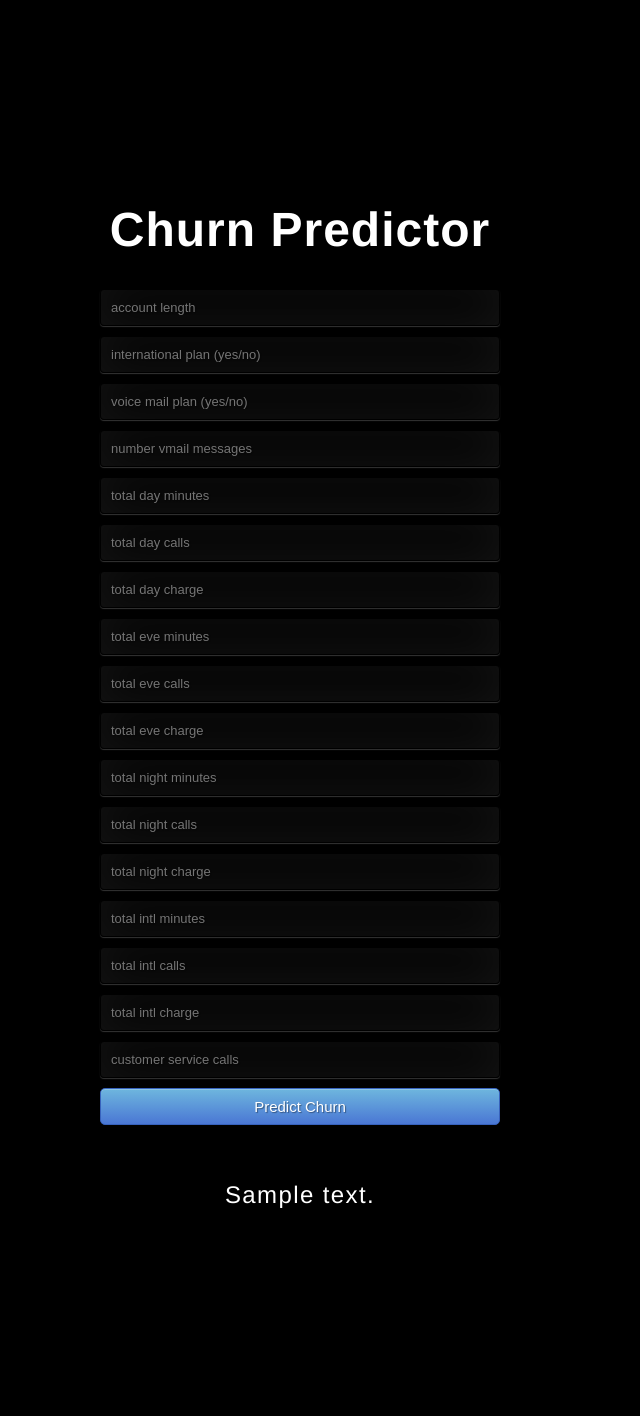
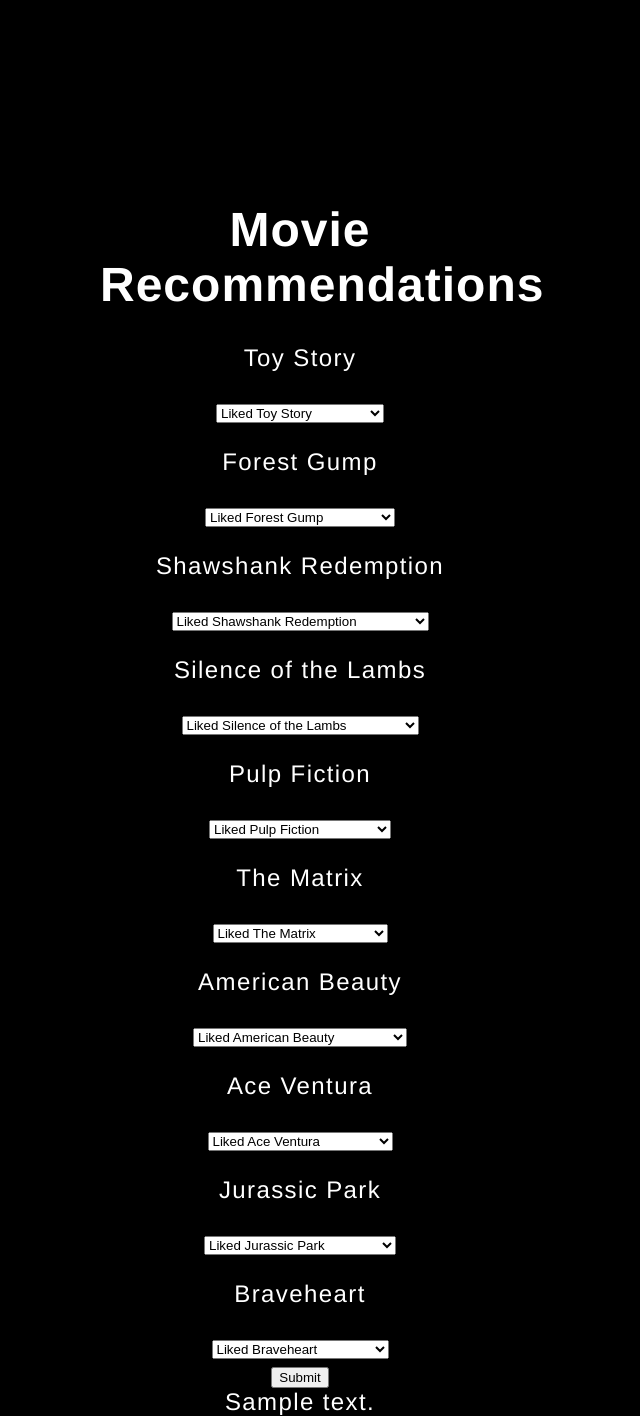
Before and after one commit to sam-thurman/MovieLens-Rec-Sys, a Flask app: template flask_functionality/templates/index.html in a window 1280 px wide. Shown: the whole page, without its empty margins (390-1030 px from the left). Before the commit the page ends 1208 px from the top, so only its background shows below. Run offline with Flask 2, Linux system fonts and the light colour scheme; the template is opened without the code that fills it: most values are stand-ins (such as "Sample title", 1, 10 or a date in 2020); parts of the project's set-up code (start-up, migrations or seed data) failed here and were passed over.

Commit message:
fixing index_2 user-liked movies output

```diff
--- a/flask_functionality/app.py
+++ b/flask_functionality/app.py
@@ -1,46 +1,57 @@
+import os
+import sys
+module_path = os.path.abspath(os.path.join(os.pardir))
+if module_path not in sys.path:
+    sys.path.append(module_path)
+
+# scripts
+import src.rank_metrics as rank_metrics
+import src.helpers as helpers
+import src.table_encoder as table_encoder
+import src.metrics as metrics
+
 import numpy as np
 import pandas as pd
 from flask import Flask, request, jsonify, render_template
 import pickle
 
+
 app = Flask(__name__)
-model = pickle.load(open('model.pickle', 'rb'))
+
+ratings_df, movies_df, encoded_movies_df, tags_df, enoded_tags_df = helpers.load_format_data(
+    '../data/csv')
+model = helpers.load_model('../notebooks/als.model')
+
 
 @app.route('/')
 def home():
-    return render_template('index.html')
+    return render_template('index_2.html')
 
-@app.route('/predict',methods=['POST'])
-def predict():
 
-    features = [x for x in request.form.values()]
-    feature_names = [x for x in request.form.keys()]
+# @app.route('/ratings', methods=['POST'])
+# def ratings():
+#     ratings = [int(x) for x in request.form.values()]
+#     movieIds = [int(x) for x in request.form.keys()]
 
-    df = pd.DataFrame([features], columns = feature_names)
+#     sample = helpers.convert_input_to_spark(movieIds, ratings, movies_df)
+#     prediction = helpers.predict_for_new_user(model, sample, movies_df)
+#     return render_template('index.html', recommendation_text=f'{prediction}')
 
-    df['international plan'] = (df['international plan'] == 'yes').astype(int)
-    df['voice mail plan'] = (df['voice mail plan'] == 'yes').astype(int)
+# if __name__ == "__main__":
+#     app.run(debug=True)
 
-    df['total charge'] = df['total day charge'] + df['total eve charge'] + df['total intl charge'] + df['total night charge']
-    df = df.drop(['total day charge', 'total eve charge', 'total intl charge', 'total night charge'], axis = 1)
-
-    df = df.apply(pd.to_numeric)
-
-    prediction = model.predict(df)[0]
-
-    if prediction:
-        return render_template('index.html', prediction_text = 'This customer is likely to leave soon.')
-    else:
-        return render_template('index.html', prediction_text = 'This customer will likely stay.')
-
-@app.route('/results',methods=['POST'])
-def results():
-
-    data = request.get_json(force=True)
-    prediction = model.predict([np.array(list(data.values()))])
-
-    output = prediction[0]
-    return jsonify(output)
+@app.route('/ratings', methods=['POST'])
+def ratings():
+    user_id = [int(x) for x in request.form.values()][0]
+    user_rows = ratings_df[ratings_df['userId']==user_id]
+    liked_ids = []
+    for mid in user_rows:
+        liked_ids.append(user_rows[user_rows['rating']>3]['movieId'])
+    user_liked = []
+    for movie_id in liked_ids:
+        user_liked.append(movies_df[movies_df['movieId']==movie_id]['title'])
+    prediction = helpers.predict_for_one_user(model, user_id, ratings_df, movies_df)
+    return render_template('index_2.html', recommendation_text=f'{prediction}', user_profile_text=f'{user_liked}')
 
 if __name__ == "__main__":
     app.run(debug=True)
--- a/flask_functionality/templates/index.html
+++ b/flask_functionality/templates/index.html
@@ -1,5 +1,6 @@
 <!DOCTYPE html>
-<html >
+<html>
+
 <head>
   <meta charset="UTF-8">
   <title>Deployment</title>
@@ -14,38 +15,86 @@
 
 <body style="background: #000;">
   <div class="login">
-	<h1>Churn Predictor</h1>
+    <h1>Movie Recommendations</h1>
+    <form action="{{ url_for('ratings')}}" method="post" id="Toy Story">
+      <p>Toy Story</p>
+      <select name="1" , id="Toy Story">
+        <option value="5">Liked Toy Story</option>
+        <option value="0.5">Did not like Toy Story</option>
+        <option value="0">Have not seen Toy Story</option>
+      </select>
+      <br>
+      <p>Forest Gump</p>
+      <select name="356" , id="Forest Gump">
+        <option value="5">Liked Forest Gump</option>
+        <option value="0.5">Did not like Forest Gump</option>
+        <option value="0">Have not seen Forest Gump</option>
+      </select>
+      <br>
+      <p>Shawshank Redemption</p>
+      <select name="318" , id="Shawshank Redemption">
+        <option value="5">Liked Shawshank Redemption</option>
+        <option value="0.5">Did not like Shawshank Redemption</option>
+        <option value="0">Have not seen Shawshank Redemption</option>
+      </select>
+      <br>
+      <p>Silence of the Lambs</p>
+      <select name="593" , id="Silence of the Lambs">
+        <option value="5">Liked Silence of the Lambs</option>
+        <option value="0.5">Did not like Silence of the Lambs</option>
+        <option value="0">Have not seen Silence of the Lambs</option>
+      </select>
+      <br>
+      <p>Pulp Fiction</p>
+      <select name="296" , id="Pulp Fiction">
+        <option value="5">Liked Pulp Fiction</option>
+        <option value="0.5">Did not Pulp Fiction</option>
+        <option value="0">Have not seen Pulp Fiction</option>
+      </select>
+      <br>
+      <p>The Matrix</p>
+      <select name="2571" , id="The Matrix">
+        <option value="5">Liked The Matrix</option>
+        <option value="0.5">Did not like The Matrix</option>
+        <option value="0">Have not seen The Matrix</option>
+      </select>
+      <br>
+      <p>American Beauty</p>
+      <select name="2858" , id="American Beauty">
+        <option value="5">Liked American Beauty</option>
+        <option value="0.5">Did not like American Beauty</option>
+        <option value="0">Have not seen American Beauty</option>
+      </select>
+      <br>
+      <p>Ace Ventura</p>
+      <select name="344" , id="Ace Ventura">
+        <option value="5">Liked Ace Ventura</option>
+        <option value="0.5">Did not like Ace Ventura</option>
+        <option value="0">Have not seen Ace Ventura</option>
+      </select>
+      <br>
+      <p>Jurassic Park</p>
+      <select name="480" , id="Jurassic Park">
+        <option value="5">Liked Jurassic Park</option>
+        <option value="0.5">Did not like Jurassic Park</option>
+        <option value="0">Have not seen Jurassic Park</option>
+      </select>
+      <br>
+      <p>Braveheart</p>
+      <select name="110" , id="Braveheart">
+        <option value="5">Liked Braveheart</option>
+        <option value="0.5">Did not like Braveheart</option>
+        <option value="0">Have not seen Braveheart</option>
+      </select>
+      <br>
+      <div>
+        <button type="submit" class="movie-feedback-submit">Submit</button>
+      </div>
+    </form>
+    <div>
+      {{ recommendation_text }}
+    </div>
+  </div>
+</body>
 
-     <!-- Main Input For Receiving Query to our ML -->
-    <form action="{{ url_for('predict')}}"method="post">
-    	<input type="text" name="account length" placeholder="account length" required="required" />
-      <input type="text" name="international plan" placeholder="international plan (yes/no)" required="required" />
-      <input type="text" name="voice mail plan" placeholder="voice mail plan (yes/no)" required="required" />
-      <input type="text" name="number vmail messages" placeholder="number vmail messages" required="required" />
-      <input type="text" name="total day minutes" placeholder="total day minutes" required="required" />
-      <input type="text" name="total day calls" placeholder="total day calls" required="required" />
-      <input type="text" name="total day charge" placeholder="total day charge" required="required" />
-      <input type="text" name="total eve minutes" placeholder="total eve minutes" required="required" />
-      <input type="text" name="total eve calls" placeholder="total eve calls" required="required" />
-      <input type="text" name="total eve charge" placeholder="total eve charge" required="required" />
-      <input type="text" name="total night minutes" placeholder="total night minutes" required="required" />
-      <input type="text" name="total night calls" placeholder="total night calls" required="required" />
-      <input type="text" name="total night charge" placeholder="total night charge" required="required" />
-      <input type="text" name="total intl minutes" placeholder="total intl minutes" required="required" />
-      <input type="text" name="total intl calls" placeholder="total intl calls" required="required" />
-      <input type="text" name="total intl charge" placeholder="total intl charge" required="required" />
-      <input type="text" name="customer service calls" placeholder="customer service calls" required="required" />
-
-
-      <button type="submit" class="btn btn-primary btn-block btn-large">Predict Churn</button>
-    </form>
-
-   <br>
-   <br>
-   {{ prediction_text }}
-
- </div>
-
-
-</body>
 </html>
```
Also changed, not shown: flask_functionality/templates/index_2.html (added, +47 -0 lines), src/helpers.py (+71 -32 lines), 2 other files. Lines whose indentation alone changed are shown as unchanged.
